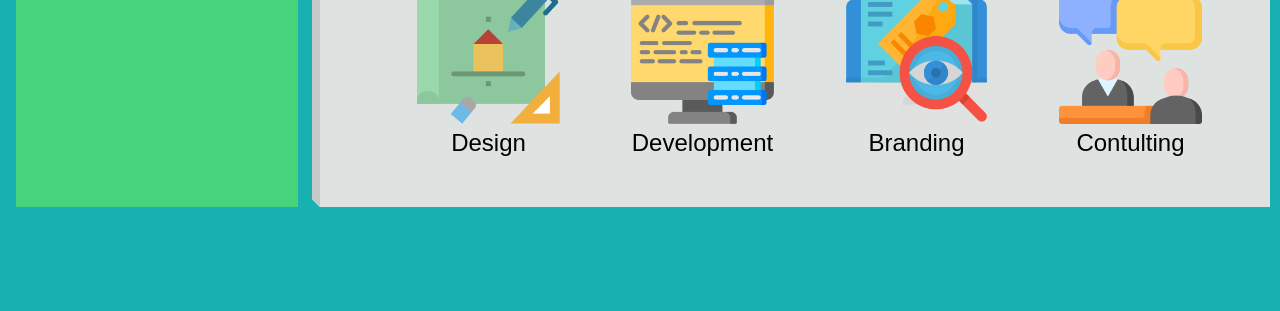
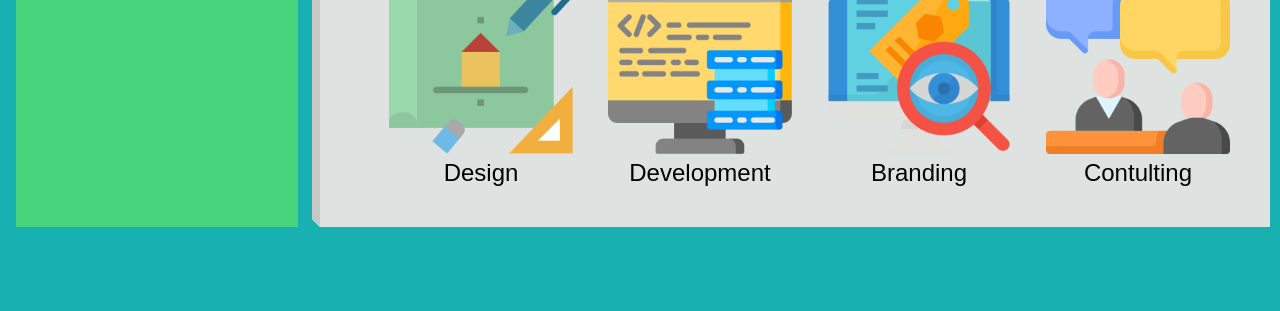
Before and after one commit to Leonid2123/Leonid2123.github.io, a plain HTML site: page index.html in a window 1280 px wide. Shown: the part 489-800 px from the top of the page. Drawn offline with nearby package versions, Linux system fonts and the light colour scheme; a script that the page names is missing.

Commit message:
Update style.css

```diff
--- a/css/style.css
+++ b/css/style.css
@@ -250,14 +250,13 @@ a{
 	grid-template-columns: 1fr 1fr 1fr 1fr;
 	grid-template-rows: auto;
 	justify-content: space-between;
-	grid-gap: 15px;
+	grid-gap: 35px;
 	color: black;
 	font-size: 18pt;
 	font-family: sans-serif;
 }
 .box{
 	display: flex;
-	padding: 10px;
 	justify-content: center;
 	align-items: center;
 	flex-direction: column;
@@ -265,7 +264,7 @@ a{
 	/*border: 1px solid #787878;*/
 }
 .box img{
-	width: 80%;
+	width: 100%;
 	margin-bottom: 5px;
 }
 mark{
```
